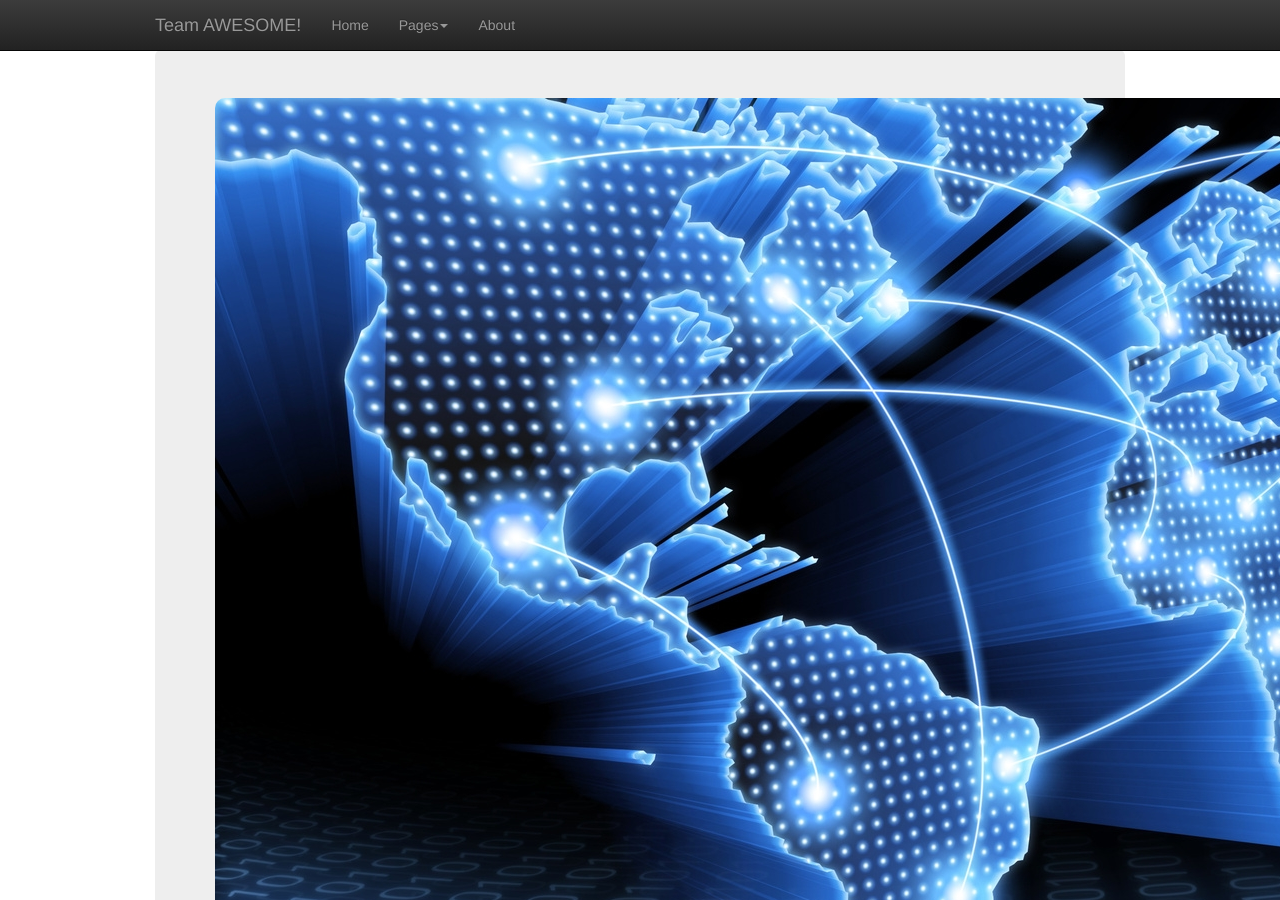
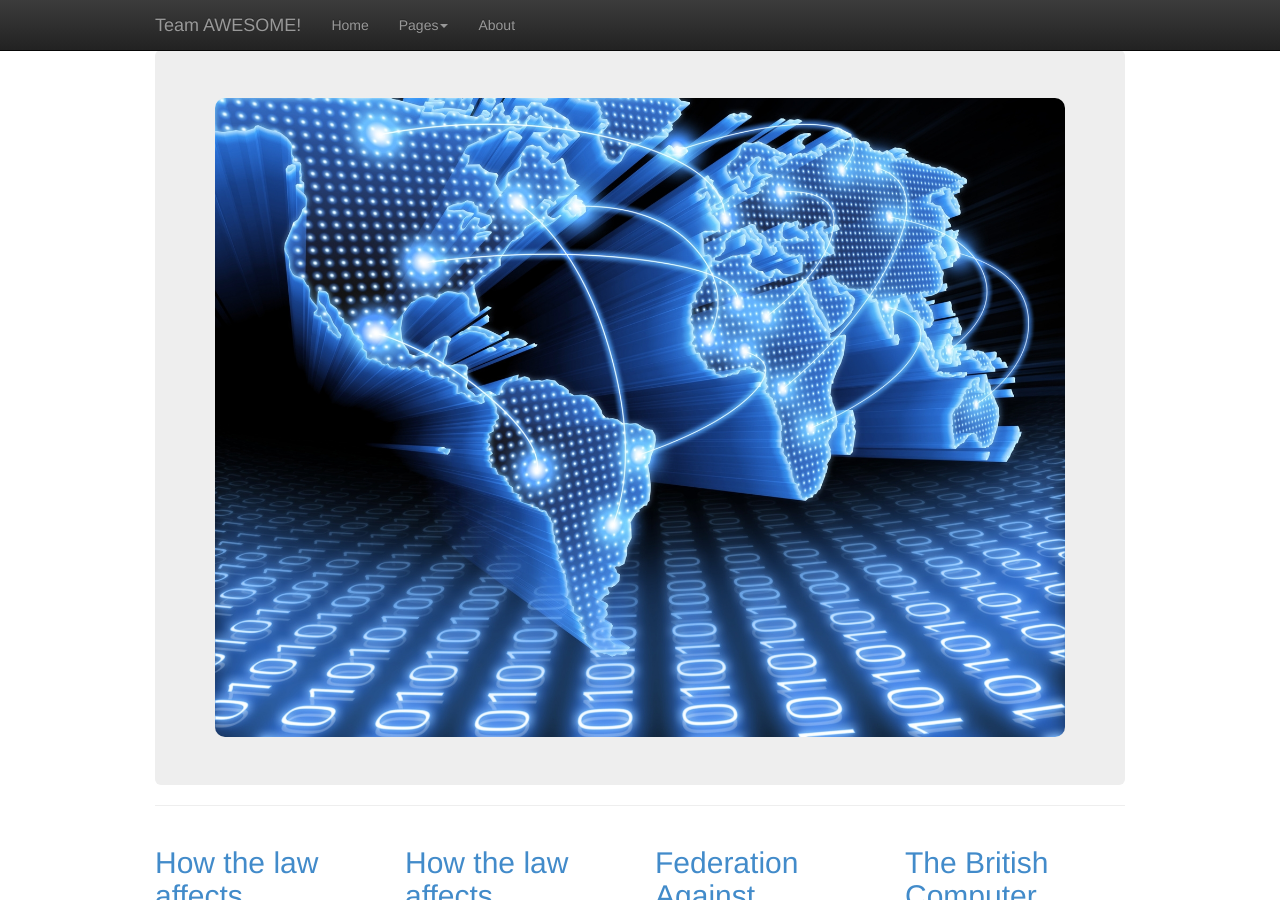
Before and after one commit to adamus1red/tripping-octo-adventure, a Jekyll site: the page built from index.html, in a window 1280 px wide and 900 px high. Built offline with Jekyll 4.4.1, drawn with Linux system fonts in a browser that asks for light colours; Markdown is read by kramdown in place of the engine named in the settings.

Commit message:
undo. undo quickly

```diff
--- a/index.html
+++ b/index.html
@@ -4,7 +4,7 @@
 ---
       <!-- Jumbotron -->
         <div class="hidden-xs jumbotron">
-            <img class="img-rounded" src="{{site.staticurl}}/images/logos/logo.jpg" hight="40%">
+            <img class="img-responsive img-rounded" src="{{site.staticurl}}/images/logos/logo.jpg" hight="40%">
             <!--Source: http://lerablog.org/wp-content/uploads/2013/04/internet.jpg"-->
         </div>
         <hr class="hidden-xs">
```
